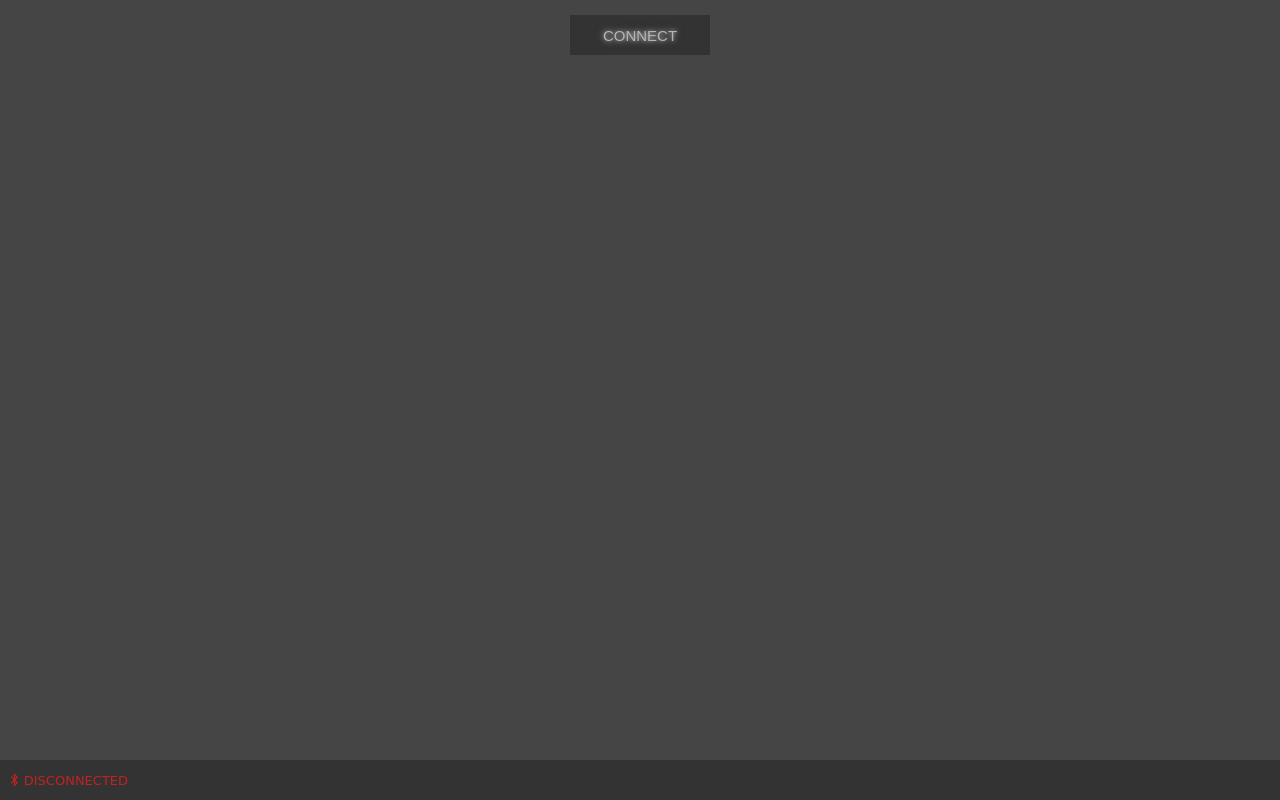
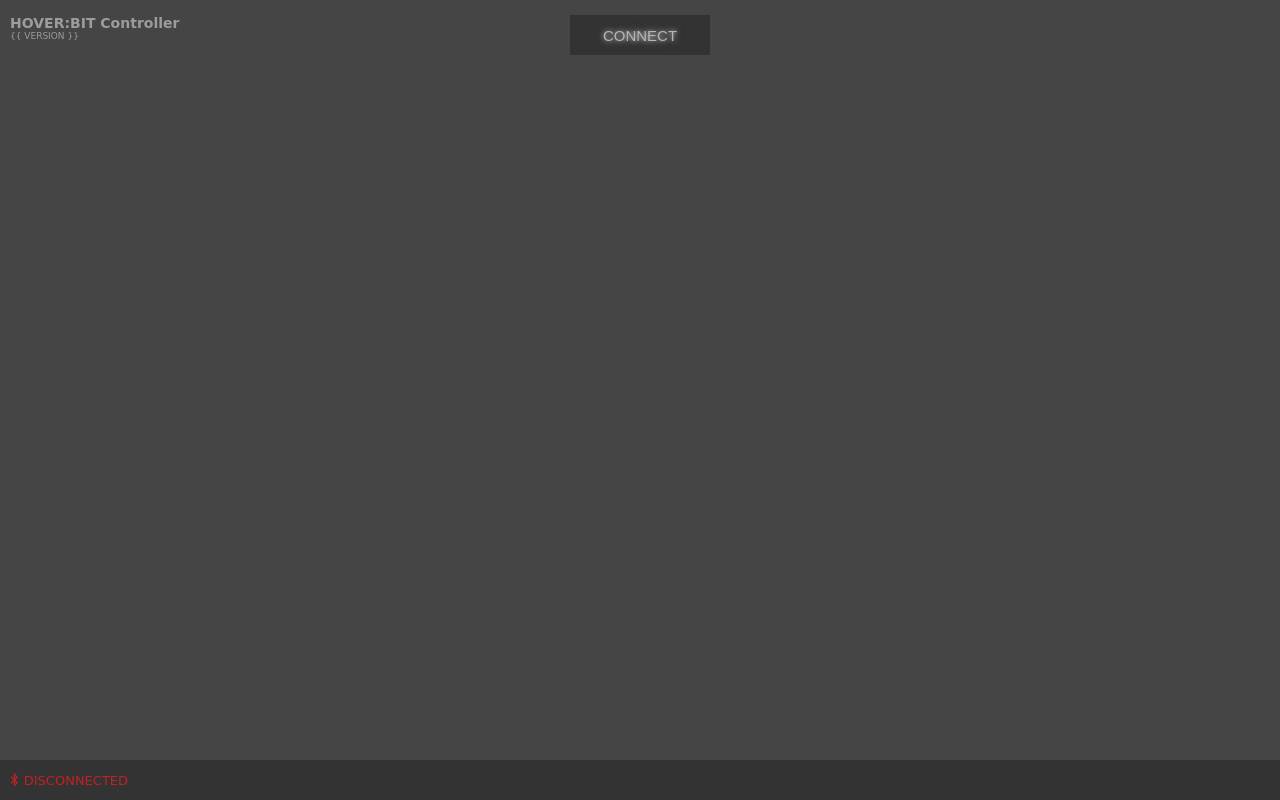
Before and after one commit to JakobST1n/hoverbit-ble, a website built with Parcel: page src/index.html in a window 1280 px wide. Built offline with nearby package versions, Linux system fonts and the light colour scheme; a web font is replaced by a local one; what nipplejs would draw is missing.

Commit message:
Add title, version to app, add deploy-script
1.1.0

1.1.1

1.1.2

Work on deployscript

Try to fix sed

Add x to deploy

Fix sed

Add gitignore

Version

test

1.0.1

test

1.1.0

1.1.1

test

```diff
--- a/package.json
+++ b/package.json
@@ -1,6 +1,6 @@
 {
   "name": "hoverbit-ble-controller",
-  "version": "1.0.0",
+  "version": "1.1.1",
   "description": "",
   "license": "MIT",
   "scripts": {
--- a/src/index.html
+++ b/src/index.html
@@ -15,7 +15,10 @@
         <link href="https://fonts.googleapis.com/css2?family=Kufam&display=swap" rel="stylesheet">
     </head>
     <body class="">
-        <!-- <h1>HOVER:BIT Controller</h1> -->
+        <div class="app-info">
+            <h1>HOVER:BIT Controller</h1>
+            <span class="version">{{ VERSION }}</span>
+        </div>
 
         <div class="landscape-warning">
             <div class="landscape-warning-content">
--- a/src/scss/styles.scss
+++ b/src/scss/styles.scss
@@ -28,10 +28,21 @@ body {
     color: $foreground-base;
 }
 
-h1 {
-    font-size: 10px;
-    margin: 0;
-    color: $foreground-base;
+.app-info {
+    position: absolute;
+    top: 15px;
+    left: 10px;
+    left: max(env(safe-area-inset-left, 10px), 10px);
+
+    h1 {
+        font-size: 14px;
+        margin: 0;
+        color: $foreground-base;
+    }
+    .version {
+        display: block;
+        font-size: 9px;
+    }
 }
 
 .statusline {
```
Also changed, not shown: 3 other files.
